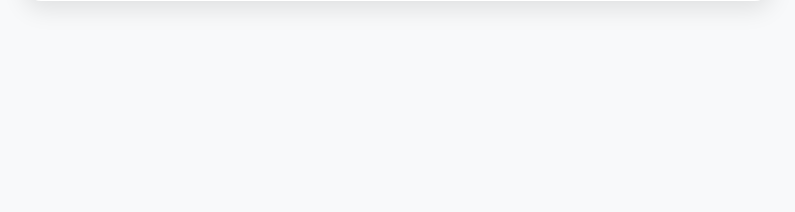
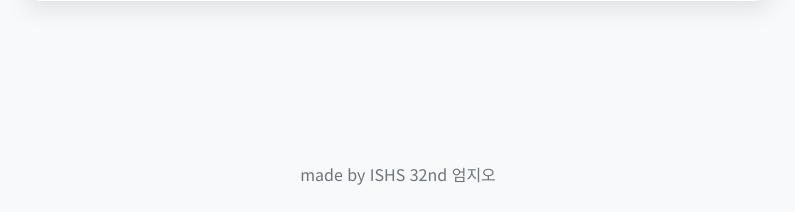
Before and after one commit to ji5zi5/makgeolli, a Flask app: page / in a window 1280 px wide. Shown: the part 588-800 px from the top of the page, without its empty margins (242-1037 px from the left). Run offline with Flask 3, Linux system fonts and the light colour scheme; some libraries are stand-ins or nearby versions.

Commit message:
Add files via upload

```diff
--- a/templates/index.html
+++ b/templates/index.html
@@ -502,6 +502,14 @@
             background-color: var(--primary-color);
             color: white;
         }
+
+        footer {
+            position: absolute;
+            bottom: 10px;
+            width: 100%;
+            text-align: center;
+            color: var(--text-light-color);
+        }
     </style>
     <link rel="icon" type="image/png" href="/static/favicon-96x96.png" sizes="96x96" />
 <link rel="icon" type="image/svg+xml" href="/static/favicon.svg" />
@@ -564,6 +572,10 @@
         </div>
         <button class="action-button secondary" id="home-button-after-result" style="display: none;">메인으로</button>
     </div>
+
+    <footer id="page-footer">
+        <p>made by ISHS 32nd 엄지오</p>
+    </footer>
 
     <script>
         const themeToggle = document.getElementById('theme-toggle');
@@ -637,6 +649,11 @@
             litmusCoords = null;
             imageClientDimensions = { width: 0, height: 0 };
             fileInput.value = null;
+
+            const footer = document.getElementById('page-footer');
+            if (footer) {
+                footer.style.display = 'block';
+            }
 
             document.getElementById('datetime-container').classList.add('hidden');
             document.getElementById('start-date-input').value = '';
@@ -912,6 +929,10 @@
 
         function setState(newState, message = null) {
             state = newState;
+            const footer = document.getElementById('page-footer');
+            if (footer) {
+                footer.style.display = newState === 'INITIAL' ? 'block' : 'none';
+            }
 
             imagePreview.classList.remove('crosshair-cursor');
             analyzeButton.style.display = 'none';
```
